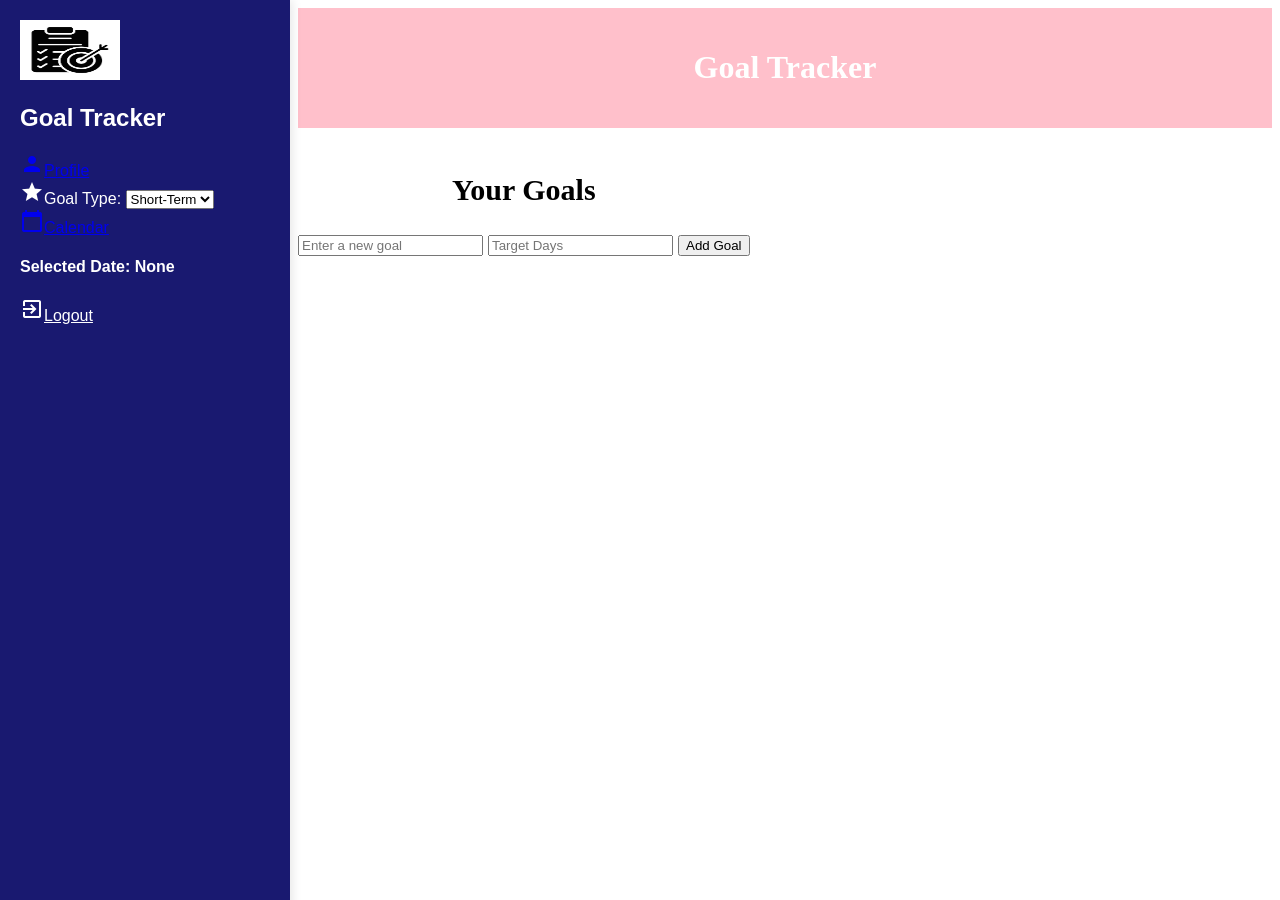
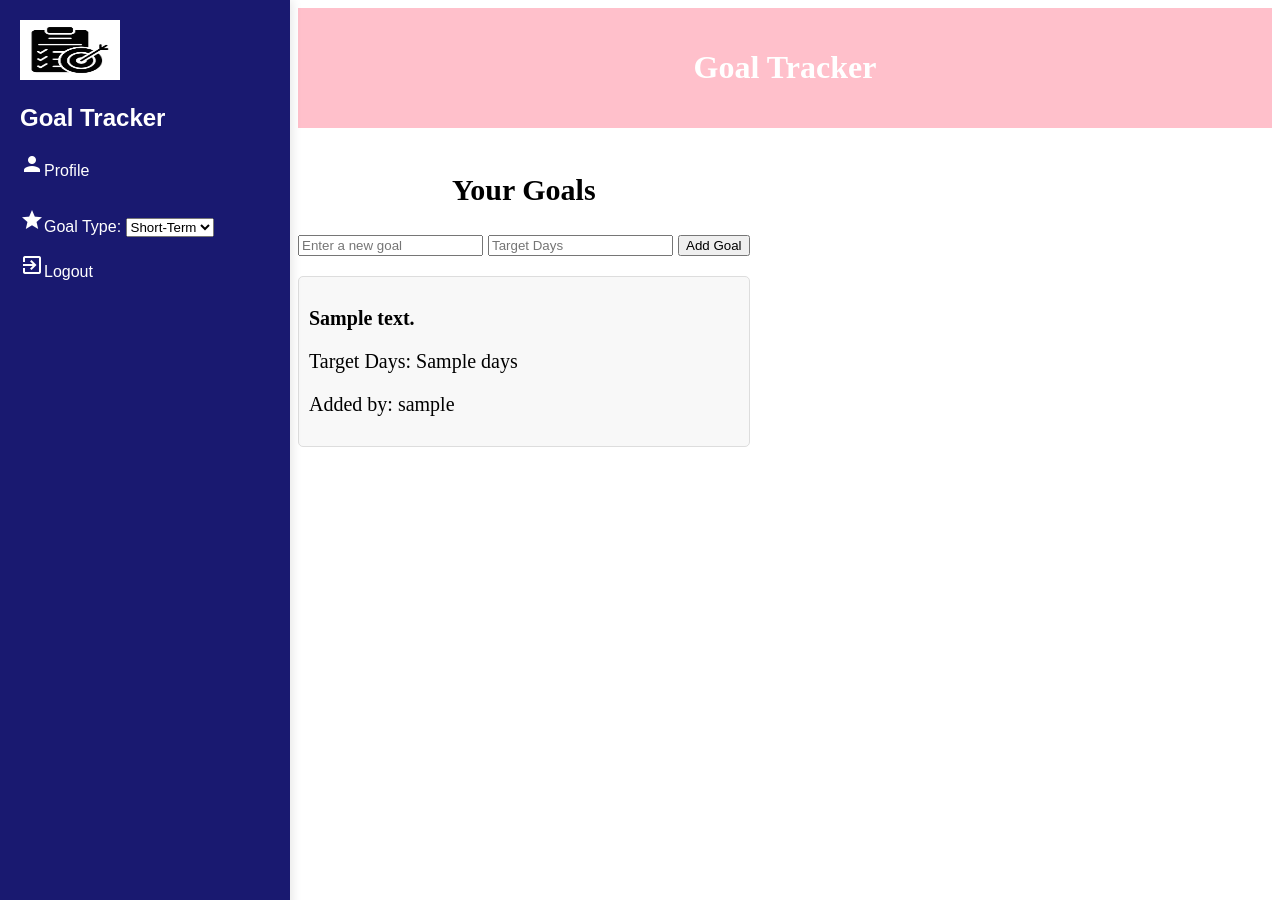
Before and after one commit to manushaneerati/My-Project, a PHP site: page /index.php in a window 1280 px wide. Run offline with PHP 8.4, Linux system fonts and the light colour scheme; the visitor is signed in with stand-in values (Sample User, id 1); tables that the repository leaves empty or names only in its code hold one stand-in row (values such as "Sample post"); data that the repository does not hold is empty.

Commit message:
Update index.php

```diff
--- a/project/index.php
+++ b/project/index.php
@@ -1,71 +1,66 @@
 <?php
+// Start the session
 session_start();
 
-// Initialize goals and reminder in session if not already set
-if (!isset($_SESSION['goals'])) {
-    $_SESSION['goals'] = [];
+// Database connection (Replace with your actual database credentials)
+$host = 'localhost';
+$dbname = 'project';
+$username = 'root';
+$password = '';
+
+$conn = new mysqli($host, $username, $password, $dbname);
+if ($conn->connect_error) {
+    die("Connection failed: " . $conn->connect_error);
 }
 
-if (!isset($_SESSION['reminder'])) {
-    $_SESSION['reminder'] = ''; // Default empty reminder
-}
+// Use session username
+$current_username = isset($_SESSION['username']) ? $_SESSION['username'] : 'Guest';
 
-// Check if the user is logged in
-if (!isset($_SESSION['username'])) {
-    $_SESSION['msg'] = "You must log in first";
-    header('location: login.php');
+// Add goal
+if (isset($_POST['add_goal'])) {
+    $goal_text = $_POST['goal_text'];
+    $target_days = $_POST['target_days'];
+
+    $stmt = $conn->prepare("INSERT INTO goals (goal_text, target_days, username) VALUES (?, ?, ?)");
+    $stmt->bind_param("sis", $goal_text, $target_days, $current_username);
+    $stmt->execute();
+
+    header("Location: index.php");
     exit();
 }
 
-if (isset($_GET['logout'])) {
-    session_destroy();
-    unset($_SESSION['username']);
-    header("location: login.php");
+// Remove goal
+if (isset($_GET['remove_goal'])) {
+    $goal_id = $_GET['remove_goal'];
+
+    $stmt = $conn->prepare("DELETE FROM goals WHERE id = ?");
+    $stmt->bind_param("i", $goal_id);
+    $stmt->execute();
+
+    header("Location: index.php");
     exit();
 }
 
-// Handle adding a new goal
-if (isset($_POST['add_goal'])) {
-    $goalText = trim($_POST['goal_text']);
-    $targetDays = trim($_POST['target_days']); // Capture the target days
+// Fetch user's goals by username
+$stmt = $conn->prepare("SELECT id, goal_text, target_days, username FROM goals WHERE username = ?");
+$stmt->bind_param("s", $current_username);
+$stmt->execute();
+$result = $stmt->get_result();
 
-    if ($goalText && $targetDays) {
-        $_SESSION['goals'][] = [
-            'text' => $goalText,
-            'target_days' => $targetDays, // Store the target days
-            'start_date' => date("Y-m-d") // Capture the start date for tracking
-        ];
-    }
-    header('location: index.php'); // Redirect to refresh the page with updated goals
-    exit();
-}
-
-// Handle removing a goal
-if (isset($_GET['remove_goal'])) {
-    $goalIndex = $_GET['remove_goal'];
-    unset($_SESSION['goals'][$goalIndex]);
-    $_SESSION['goals'] = array_values($_SESSION['goals']); // Reindex the array
-    header('location: index.php'); // Redirect to refresh the page
-    exit();
-}
-
-// Handle reminder input
-if (isset($_POST['add_reminder'])) {
-    $reminderText = trim($_POST['reminder_text']);
-    if ($reminderText) {
-        $_SESSION['reminder'] = $reminderText; // Save the reminder in session
+$goals = [];
+if ($result->num_rows > 0) {
+    while ($row = $result->fetch_assoc()) {
+        $goals[] = $row;
     }
 }
 ?>
-
-<?php include('server.php') ?>
-
 <!DOCTYPE html>
 <html lang="en">
 <head>
     <meta charset="UTF-8">
     <meta name="viewport" content="width=device-width, initial-scale=1.0">
     <title>Goal Tracker Dashboard</title>
+    <!-- Include Material Icons from Google -->
     <link rel="stylesheet" href="https://fonts.googleapis.com/icon?family=Material+Icons" />
     <style>
         /* General Styles for the Sidebar */
@@ -155,12 +150,18 @@
             margin-top: 10px;
             color: #ff9900;
         }
- #calendar-section {
-            background-color: MistyRose;
-            padding: 10px;
-            margin-top: 10px;
-            border-radius: 8px;
-            display: none;
+
+        /* Sidebar Links - Make sure Profile and Calendar text is white */
+        #sidebar a {
+            color: white; /* Set text color to white */
+            text-decoration: none; /* Remove underline from links */
+            display: block; /* Make links block-level to occupy the full width */
+            margin: 10px 0; /* Add margin for spacing */
+        }
+
+        /* Optionally, you can change the hover color to a different shade if needed */
+        #sidebar a:hover {
+            color: #ff9900; /* Change color to orange on hover for better visibility */
         }
     </style>
 </head>
@@ -188,9 +189,10 @@
             </select><br>
 
             <!-- Calendar Link -->
-            <a href="javascript:void(0)" id="calendar-link"><i class="material-icons">calendar_today</i>Calendar</a><br>
+          <!--<a href="javascript:void(0)" id="calendar-link"><i class="material-icons">calendar_today</i>Calendar</a><br>-->
 
-            <div id="calendar-section" style="display: none;">
+
+           <div id="calendar-section" style="display: none;">
                 <div id="calendar-header">
                     <span id="month-year"></span>
                     <select id="month-select" onchange="updateCalendar()">
@@ -218,11 +220,7 @@
                 </table>
             </div>
 
-            <div id="selected-date">
-                <h4>Selected Date: <span id="date-display">None</span></h4>
-            </div>
-
-            <p><a href="index.php?logout='1'" style="color: white;"><i class="material-icons">exit_to_app</i>Logout</a></p>
+                      <p><a href="login.php?logout='1'" style="color: white;"><i class="material-icons">exit_to_app</i>Logout</a></p>
         </div>
 
         <!-- Main Section -->
@@ -237,109 +235,121 @@
             </form>
 
             <div class="goal-list">
-                <?php if (count($_SESSION['goals']) > 0): ?>
-                    <?php foreach ($_SESSION['goals'] as $index => $goal): ?>
-                        <div class="goal-item">
-                            <p><strong><?php echo $goal['text']; ?></strong></p>
-                            <p>Target Days: <?php echo $goal['target_days']; ?> days</p> <!-- Display target days -->
-                            <a href="index.php?remove_goal=<?php echo $index; ?>" class="remove-goal" style="color: red;">Remove Goal</a>
-                        </div>
-                    <?php endforeach; ?>
+                <?php if (count($goals) > 0): ?>
+                    <?php foreach ($goals as $goal): ?>
+                       <div class="goal-item" data-goal-id="<?php echo $goal['id']; ?>">
+    <p><strong><?php echo $goal['goal_text']; ?></strong></p>
+    <p>Target Days: <?php echo $goal['target_days']; ?> days</p>
+    <p>Added by: <?php echo $goal['username']; ?></p>
+</div>
+ <!--<progress id="progressBar" value="0" max="100"></progress>
+         <p id="progressText">Progress: 0%</p>-->
+
+
+   <?php endforeach; ?>
                 <?php else: ?>
                     <p>No goals yet. Add one above!</p>
+
+
                 <?php endif; ?>
             </div>
         </div>
     </div>
 
-    <script>
-        // Toggle the visibility of the calendar section
-        document.getElementById('calendar-link').addEventListener('click', function () {
-            const calendarSection = document.getElementById('calendar-section');
-            if (calendarSection.style.display === 'none' || calendarSection.style.display === '') {
-                calendarSection.style.display = 'block';
-                generateCalendar(); // Generate the calendar when it's displayed
-            } else {
-                calendarSection.style.display = 'none';
+<script>
+document.addEventListener('DOMContentLoaded', () => {
+    const goals = document.querySelectorAll('.goal-item');
+
+    goals.forEach((goalItem) => {
+        const goalId = goalItem.dataset.goalId = goalItem.dataset.goalId ||
+            (goalItem.querySelector('a.remove-goal')?.href.match(/remove_goal=(\d+)/)?.[1] || '');
+
+        const targetDays = parseInt(goalItem.querySelector('p:nth-child(2)').textContent.match(/\d+/)[0]);
+
+        // Remove any pre-existing remove link from PHP
+        const oldRemoveLink = goalItem.querySelector('.remove-goal');
+        if (oldRemoveLink) oldRemoveLink.remove();
+
+        // Create date picker
+        const dateInput = document.createElement('input');
+        dateInput.type = 'date';
+        dateInput.placeholder = 'Select start date';
+        goalItem.appendChild(dateInput);
+
+        // Container for checkboxes
+        const daysContainer = document.createElement('div');
+        goalItem.appendChild(daysContainer);
+
+        // Create progress bar
+        const progressBar = document.createElement('progress');
+        progressBar.value = 0;
+        progressBar.max = 100;
+        goalItem.appendChild(progressBar);
+
+        // Create progress text
+        const progressText = document.createElement('p');
+        progressText.textContent = 'Progress: 0%';
+        goalItem.appendChild(progressText);
+
+        // Create remove link
+        const removeLink = document.createElement('a');
+        removeLink.href = `index.php?remove_goal=${goalId}`;
+        removeLink.className = 'remove-goal';
+        removeLink.textContent = 'Remove Goal';
+        removeLink.style.color = 'red';
+        removeLink.style.display = 'block';
+        removeLink.style.marginTop = '10px';
+        goalItem.appendChild(removeLink);
+
+        let allDates = [];
+        let checkedDates = [];
+
+        dateInput.addEventListener('change', () => {
+            daysContainer.innerHTML = '';
+            allDates = [];
+            checkedDates = [];
+
+            const startDate = new Date(dateInput.value);
+            if (isNaN(startDate)) return;
+
+            for (let i = 0; i < targetDays; i++) {
+                const date = new Date(startDate);
+                date.setDate(startDate.getDate() + i);
+                const dateStr = date.toISOString().split('T')[0];
+                allDates.push(dateStr);
+
+                const label = document.createElement('label');
+                label.style.display = 'block';
+                label.style.margin = '5px 0';
+
+                const checkbox = document.createElement('input');
+                checkbox.type = 'checkbox';
+                checkbox.dataset.date = dateStr;
+
+                checkbox.addEventListener('change', () => {
+                    if (checkbox.checked) {
+                        checkedDates.push(dateStr);
+                    } else {
+                        checkedDates = checkedDates.filter(d => d !== dateStr);
+                    }
+                    updateProgress();
+                });
+
+                label.appendChild(checkbox);
+                label.append(` ${dateStr}`);
+                daysContainer.appendChild(label);
             }
+
+            updateProgress();
         });
 
-        function updateCalendar() {
-            const month = parseInt(document.getElementById('month-select').value);
-            const year = parseInt(document.getElementById('year-select').value);
-            generateCalendar(month, year);
+        function updateProgress() {
+            const progress = (checkedDates.length / allDates.length) * 100;
+            progressBar.value = progress;
+            progressText.textContent = `Progress: ${progress.toFixed(2)}%`;
         }
-
-        function generateCalendar(month = new Date().getMonth(), year = new Date().getFullYear()) {
-            const calendarBody = document.getElementById('calendar-body');
-            const calendarHeader = document.getElementById('month-year');
-            const monthSelect = document.getElementById('month-select');
-            const yearSelect = document.getElementById('year-select');
-
-            const firstDayOfMonth = new Date(year, month, 1);
-            const lastDateOfMonth = new Date(year, month + 1, 0);
-            const totalDays = lastDateOfMonth.getDate();
-            const firstDay = firstDayOfMonth.getDay();
-
-            const months = ["Jan", "Feb", "Mar", "Apr", "May", "Jun", "Jul", "Aug", "Sep", "Oct", "Nov", "Dec"];
-            calendarHeader.innerHTML = `${months[month]} ${year}`;
-
-            monthSelect.innerHTML = '';
-            months.forEach((m, i) => {
-                const option = document.createElement('option');
-                option.value = i;
-                option.textContent = m;
-                if (i === month) option.selected = true;
-                monthSelect.appendChild(option);
-            });
-
-            const currentYear = new Date().getFullYear();
-            yearSelect.innerHTML = '';
-            for (let i = currentYear - 5; i <= currentYear + 5; i++) {
-                const option = document.createElement('option');
-                option.value = i;
-                option.textContent = i;
-                if (i === year) option.selected = true;
-                yearSelect.appendChild(option);
-            }
-
-            let calendarHTML = '';
-            let dayCounter = 1;
-
-            calendarHTML += '<tr>';
-            for (let i = 0; i < firstDay; i++) {
-                calendarHTML += '<td></td>';
-            }
-
-            for (let i = firstDay; i < 7; i++) {
-                calendarHTML += `<td onclick="showDay('${['Sun', 'Mon', 'Tue', 'Wed', 'Thu', 'Fri', 'Sat'][i]}', ${dayCounter}, ${month}, ${year})">${dayCounter}</td>`;
-                dayCounter++;
-            }
-            calendarHTML += '</tr>';
-
-            while (dayCounter <= totalDays) {
-                calendarHTML += '<tr>';
-                for (let i = 0; i < 7 && dayCounter <= totalDays; i++) {
-                    calendarHTML += `<td onclick="showDay('${['Sun', 'Mon', 'Tue', 'Wed', 'Thu', 'Fri', 'Sat'][i]}', ${dayCounter}, ${month}, ${year})">${dayCounter}</td>`;
-                    dayCounter++;
-                }
-                calendarHTML += '</tr>';
-            }
-
-            calendarBody.innerHTML = calendarHTML;
-        }
-
-        function showDay(day, date, month, year) {
-            const dateDisplay = document.getElementById("date-display");
-            const months = ["Jan", "Feb", "Mar", "Apr", "May", "Jun", "Jul", "Aug", "Sep", "Oct", "Nov", "Dec"];
-            dateDisplay.innerText = `${months[month]} ${date}, ${year}`;
-        }
-
-        window.onload = function () {
-            const currentMonth = new Date().getMonth();
-            const currentYear = new Date().getFullYear();
-            generateCalendar(currentMonth, currentYear);
-        };
-    </script>
+    });
+});
+</script>
 </body>
 </html>
```
